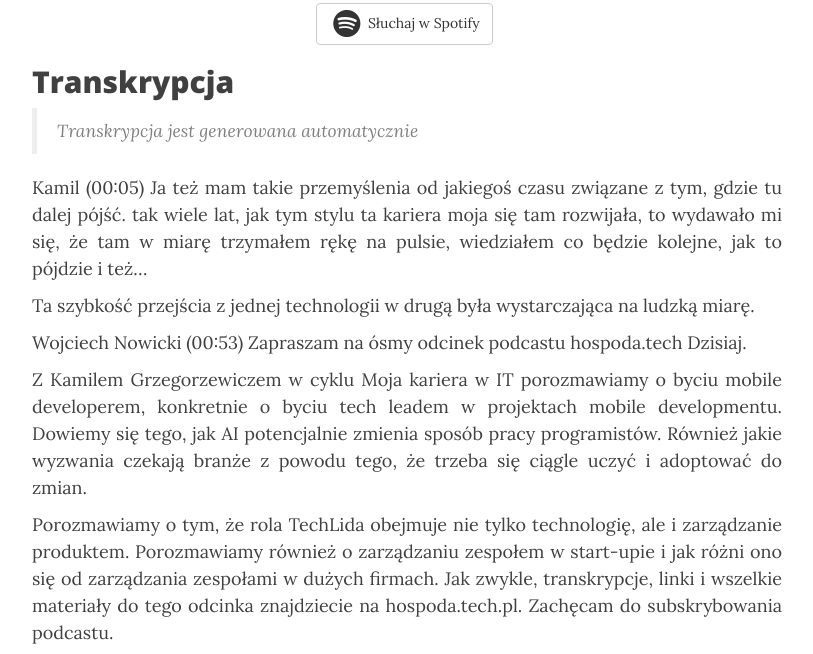
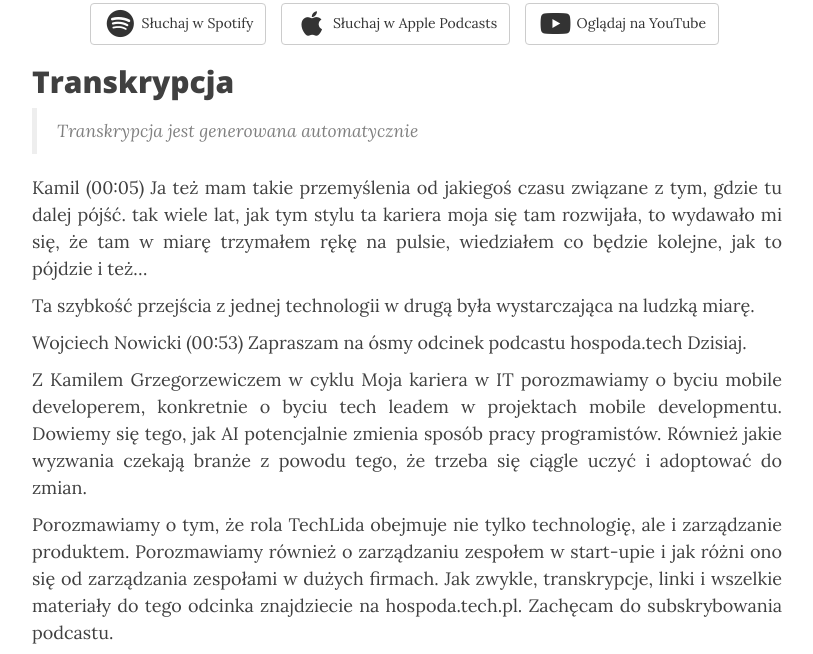
Before and after one commit to wnowicki/hospoda, a Jekyll site: the page built from _posts/2025-09-23-8.md, in a window 1280 px wide and 900 px high, scrolled down 896 px, cut to the strip 246-900 px from the top of the window. Shown: the whole strip, without its empty margins (233-1046 px from the left). Built offline with Jekyll 4.4.1, drawn with Linux system fonts in a browser that asks for light colours; nearby versions of some CDN libraries; some of the changed lines change nothing that is shown.

Commit message:
Update 2025-09-23-8.md

```diff
--- a/_posts/2025-09-23-8.md
+++ b/_posts/2025-09-23-8.md
@@ -9,9 +9,9 @@ spotify:
   id: 5tixNe9M5HuF9TswMyCM0P
   url: https://open.spotify.com/episode/5tixNe9M5HuF9TswMyCM0P?si=vXvhdU5rRLapWtw83sHRNA
 apple:
-  url:
+  url: https://podcasts.apple.com/pl/podcast/hospoda-tech/id1829767915?i=1000728088006
 youtube:
-  url:
+  url: https://youtu.be/8xhs732t2B8
 categories:
   - rozmowy
 tags:
```
